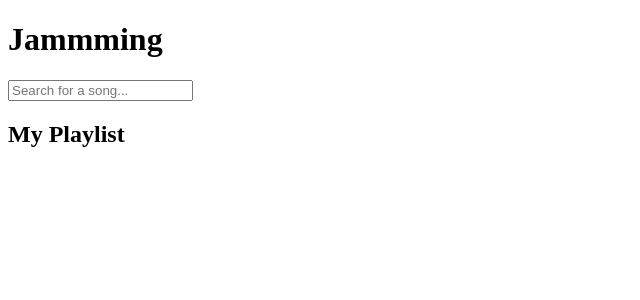
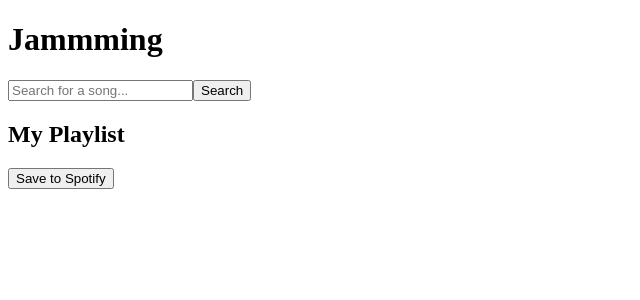
Before and after one commit to AndresAlzateHoyos/Jammming, a React (Vite) app: page / in a window 1280 px wide. Shown: the top 300 px of the page, without its empty margins (0-640 px from the left). Built offline with nearby package versions, Linux system fonts and the light colour scheme.

Commit message:
Include search by author aswell and Track function (empty for now)  into Track component

```diff
--- a/src/App.jsx
+++ b/src/App.jsx
@@ -20,7 +20,8 @@ function App () {
       return;
     }
     const filtered = songs.filter(song =>
-      song.name.toLowerCase().includes(query.toLowerCase())
+      song.name.toLowerCase().includes(query.toLowerCase()) ||
+      song.author.toLowerCase().includes(query.toLowerCase())
     );
     setFilteredResults(filtered);
   };
--- a/src/Playlist.jsx
+++ b/src/Playlist.jsx
@@ -52,6 +52,7 @@ function Playlist ({ playlist, onRemove }) {
                 </li>
             ))}
         </ul>
+        <button>Save to Spotify</button>
         </div>
     )
 };
--- a/src/SearchBar.jsx
+++ b/src/SearchBar.jsx
@@ -16,6 +16,7 @@ function SearchBar ({onSearch}) {
             onChange={handleChange}
             placeholder='Search for a song...'
             ></input>
+            <button>Search</button>
         </form>
     )
 };
```
Also changed, not shown: src/Track.jsx (+7 -0 lines).
